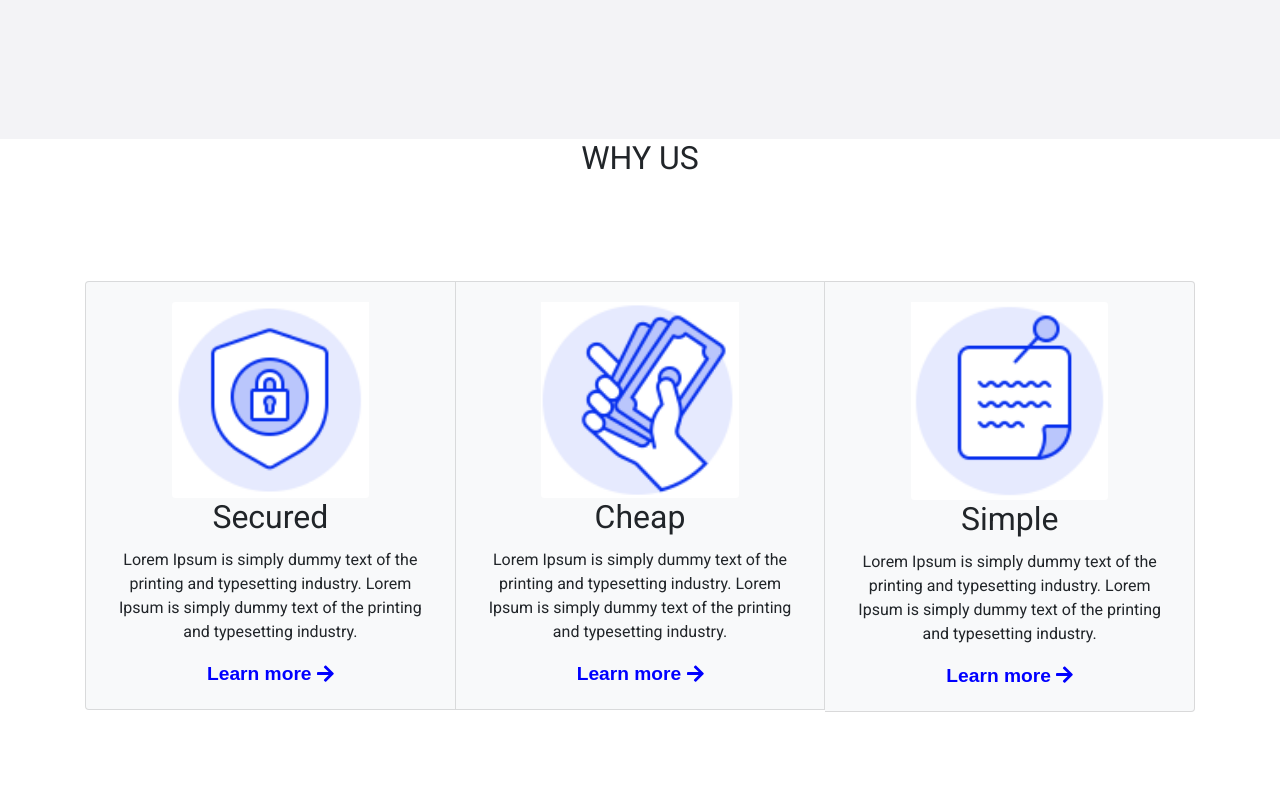
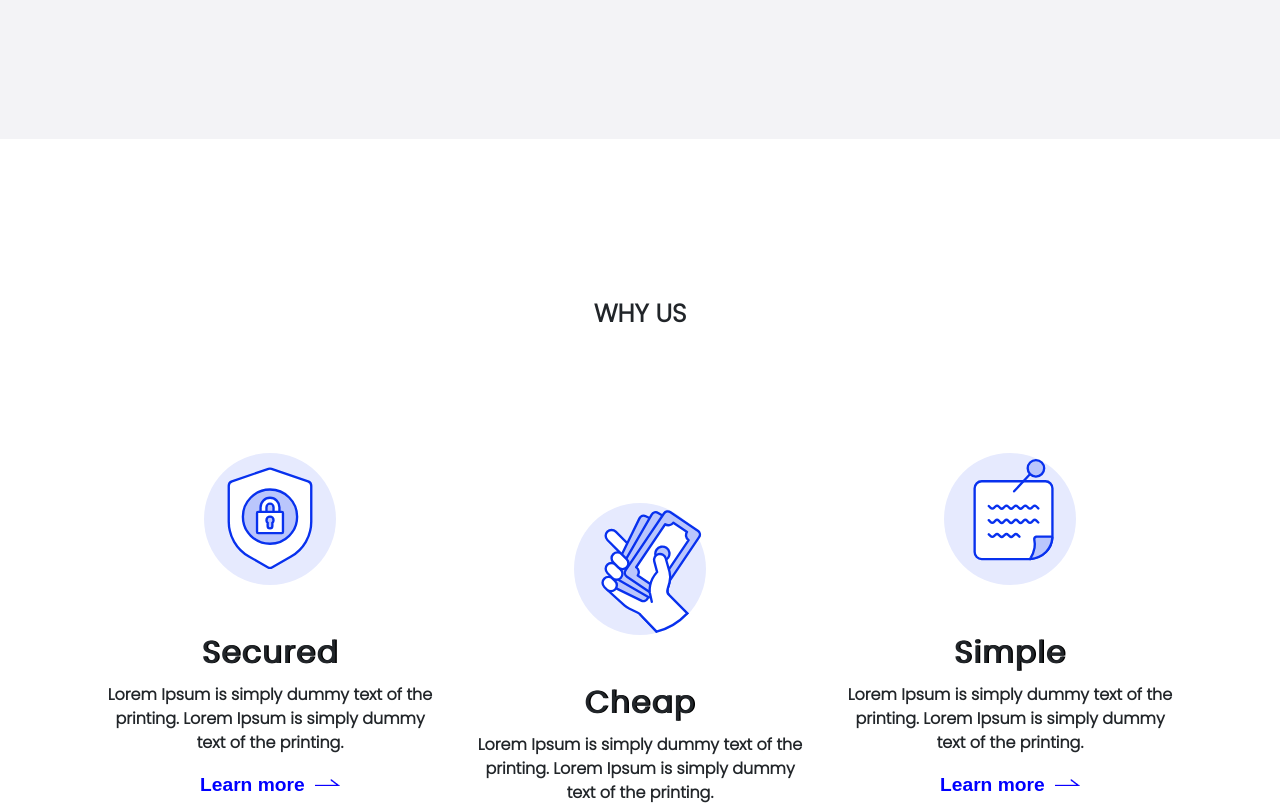
Before and after one commit to antonzaharia/dploy-landpage, a React (Create React App) app in the folder dploy-landpage/: page / in a window 1280 px wide. Shown: the part 3280-4085 px from the top of the page. Built offline with nearby package versions, Linux system fonts and the light colour scheme.

Commit message:
info card style and images adjuted

```diff
--- a/dploy-landpage/src/components/InfoCard.js
+++ b/dploy-landpage/src/components/InfoCard.js
@@ -1,17 +1,16 @@
 import React from "react";
 import { Card }from "react-bootstrap";
 import { Link } from "react-router-dom";
-import { FontAwesomeIcon } from "@fortawesome/react-fontawesome";
-import { faArrowRight } from "@fortawesome/free-solid-svg-icons";
+import arrow from '../images/arrow-blue.png'
 
 export default function InfoCard({ title, info, img }) {
   return (
-    <Card bg="light" style={{ width: "30%"}} className="card">
+    <Card style={{ width: "30%"}} className={title === "Cheap" ? "card card-low" : "card"}>
       <Card.Body>
         <Card.Img variant="top" src={img} alt={title} className="card-img"/>
-        <Card.Title><h2>{title}</h2></Card.Title>
+        <Card.Title><h2 className="card-title">{title}</h2></Card.Title>
         <Card.Text>{info}</Card.Text>
-        <Link to="/" className="trial-btn">Learn more <FontAwesomeIcon icon={faArrowRight} /></Link>
+        <Link to="/" className="trial-btn">Learn more <img src={arrow} alt="small" className="arrow-blue small"/></Link>
       </Card.Body>
     </Card>
   );
--- a/dploy-landpage/src/components/Whyus.js
+++ b/dploy-landpage/src/components/Whyus.js
@@ -1,28 +1,28 @@
 import React from "react";
 import { Container, CardGroup } from "react-bootstrap";
 import InfoCard from "./InfoCard";
-import secured from '../images/secured.png'
-import cheap from '../images/cheap.png'
-import simple from '../images/simple.png'
+import secured from '../images/secured.svg'
+import cheap from '../images/cheap.svg'
+import simple from '../images/simple.svg'
 
 const cards = [
   {
     title: "Secured",
     img: secured,
     info:
-      "Lorem Ipsum is simply dummy text of the printing and typesetting industry. Lorem Ipsum is simply dummy text of the printing and typesetting industry.",
+    "Lorem Ipsum is simply dummy text of the printing. Lorem Ipsum is simply dummy text of the printing.",
   },
   {
     title: "Cheap",
     img: cheap,
     info:
-      "Lorem Ipsum is simply dummy text of the printing and typesetting industry. Lorem Ipsum is simply dummy text of the printing and typesetting industry.",
+    "Lorem Ipsum is simply dummy text of the printing. Lorem Ipsum is simply dummy text of the printing.",
   },
   {
     title: "Simple",
     img: simple,
     info:
-      "Lorem Ipsum is simply dummy text of the printing and typesetting industry. Lorem Ipsum is simply dummy text of the printing and typesetting industry.",
+      "Lorem Ipsum is simply dummy text of the printing. Lorem Ipsum is simply dummy text of the printing.",
   },
 ];
 
@@ -34,7 +34,7 @@ export default function Whyus() {
   };
   return (
     <Container className="card-container">
-        <h2>WHY US</h2><br/><br/><br/><br/>
+        <h2 className="whyus-title">WHY US</h2><br/><br/><br/><br/>
       <CardGroup>{renderCards()}</CardGroup>
       <br/><br/><br/><br/>
     </Container>
--- a/dploy-landpage/src/index.css
+++ b/dploy-landpage/src/index.css
@@ -136,16 +136,34 @@ code {
 .trial-btn:hover {
   text-decoration: none;
 }
+.whyus-title {
+  font-size: 25px;
+  font-weight: 600;
+}
 .card-img {
-  height: 60%;
-  width: 60%;
+  height: 40%;
+  width: 40%;
   margin: 0 auto;
+  margin-bottom: 50px
 }
 .card-container {
+  margin-top: 160px;
   text-align: center;
+  font-family: 'Poppins', sans-serif;
+  font-weight: 600;
+}
+.card-title{
+  font-size: 30px;
+  font-weight: bolder;
+  text-shadow: 1.5px 0 black;
+  letter-spacing: 2px;
 }
 .card {
   height: 100%;
+  border: none;
+}
+.card-low {
+  margin-top: 50px;
 }
 .get-started-card {
   height: 350px;
@@ -264,6 +282,10 @@ code {
   margin-left: 5px;
   margin-bottom: 8px;
 }
+.small {
+  width: 25px;
+  margin-bottom: 6px;
+}
 .square {
   position: absolute;
   width: 120px;
```
